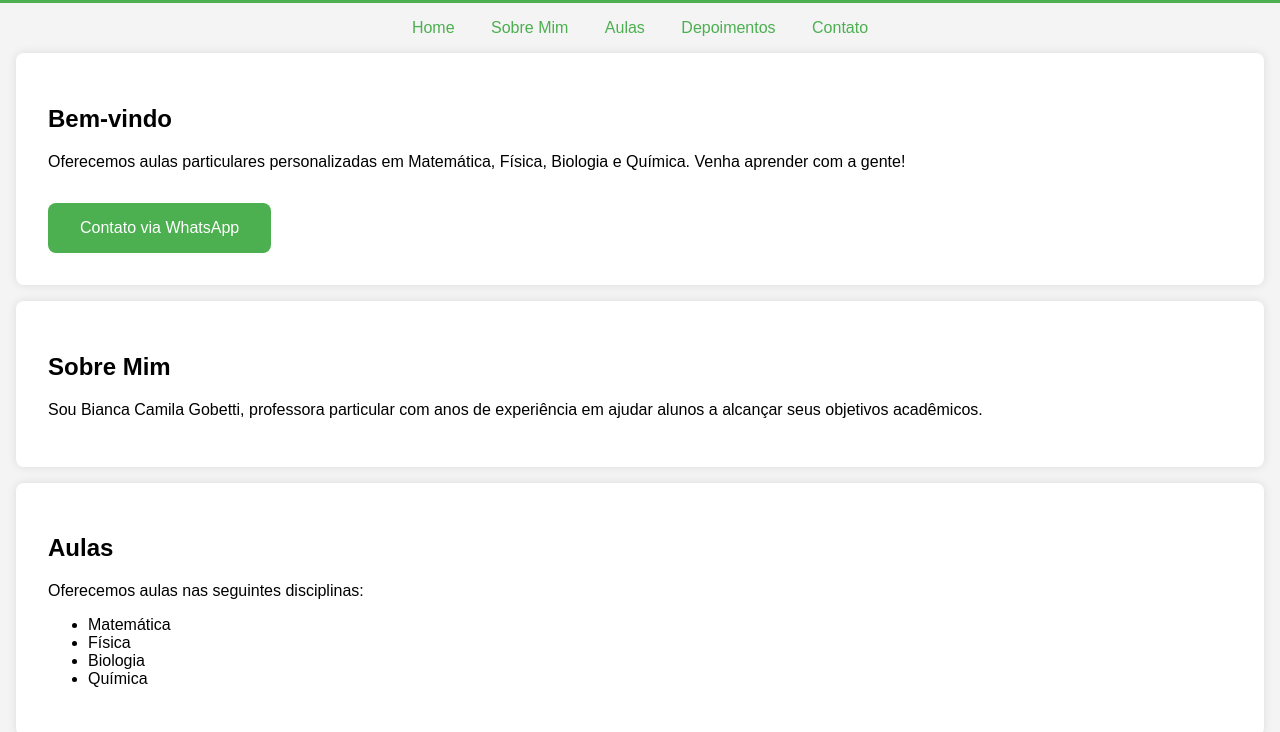
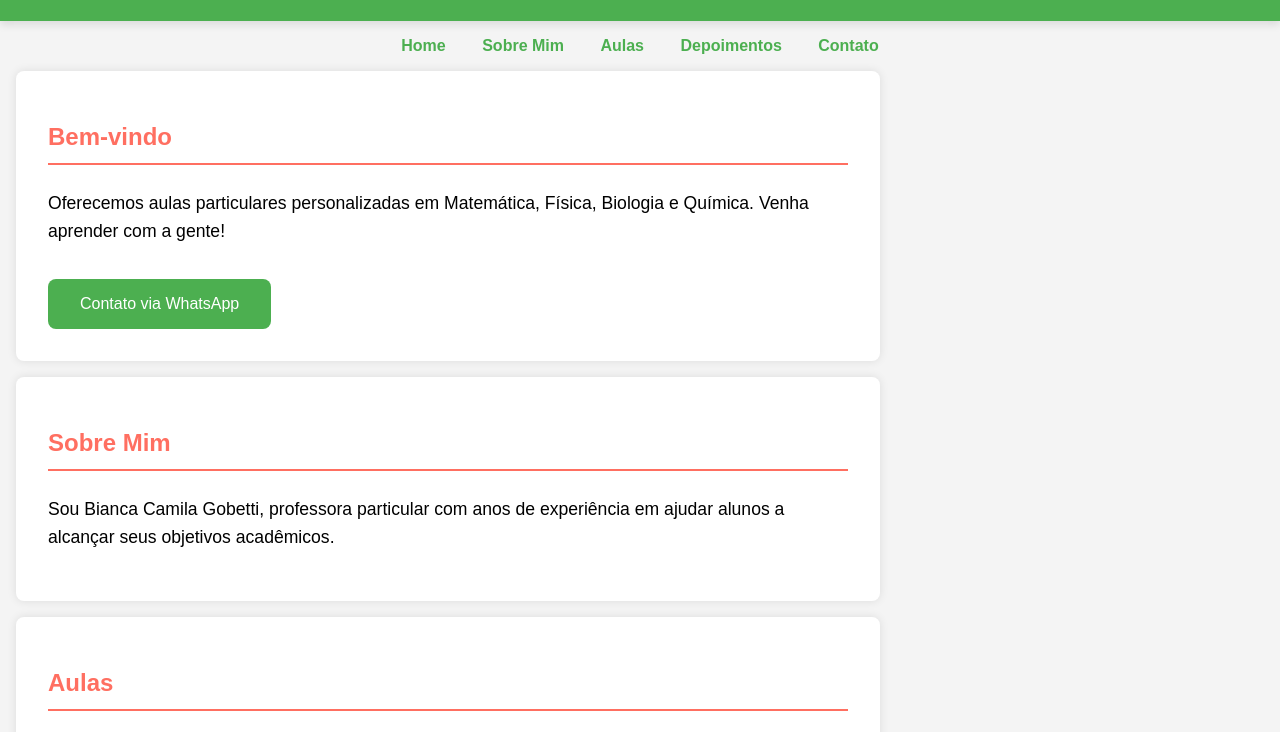
Before and after one commit to MiguelGobetti/Prof.Bianca, a plain HTML site: page index.html in a window 1280 px wide. Shown: the part 143-875 px from the top of the page. Drawn offline with Linux system fonts and the light colour scheme.

Commit message:
Update index.html

```diff
--- a/index.html
+++ b/index.html
@@ -4,6 +4,10 @@
     <meta charset="UTF-8">
     <meta name="viewport" content="width=device-width, initial-scale=1.0">
     <title>Bianca Camila Gobetti - Aulas Particulares</title>
+    <link rel="stylesheet" href="styles.css">
+    <link href="https://fonts.googleapis.com/css2?family=Roboto:wght@400;700&display=swap" rel="stylesheet">
+
+
     <style>
         body {
             font-family: Arial, sans-serif;
```
